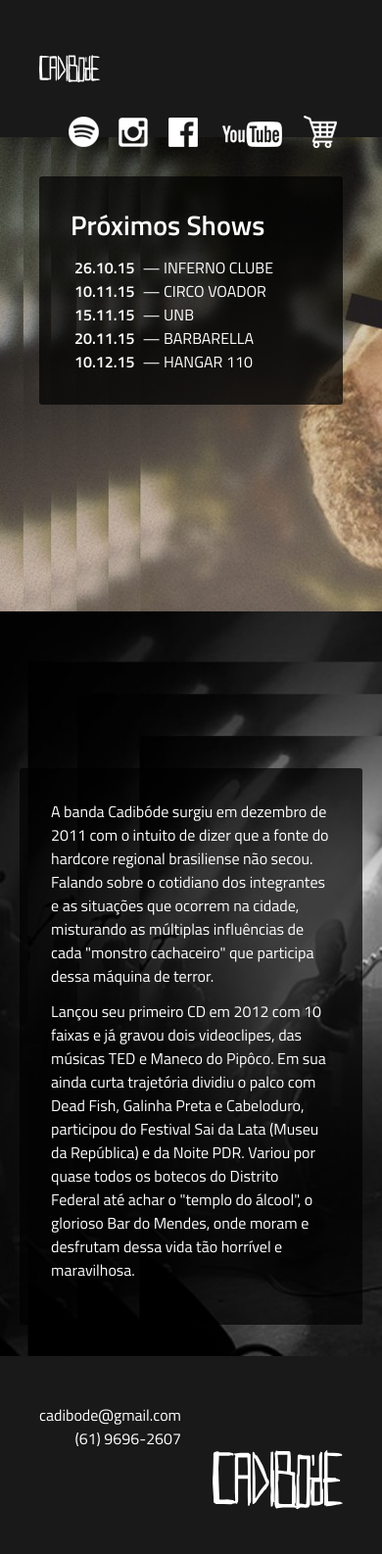
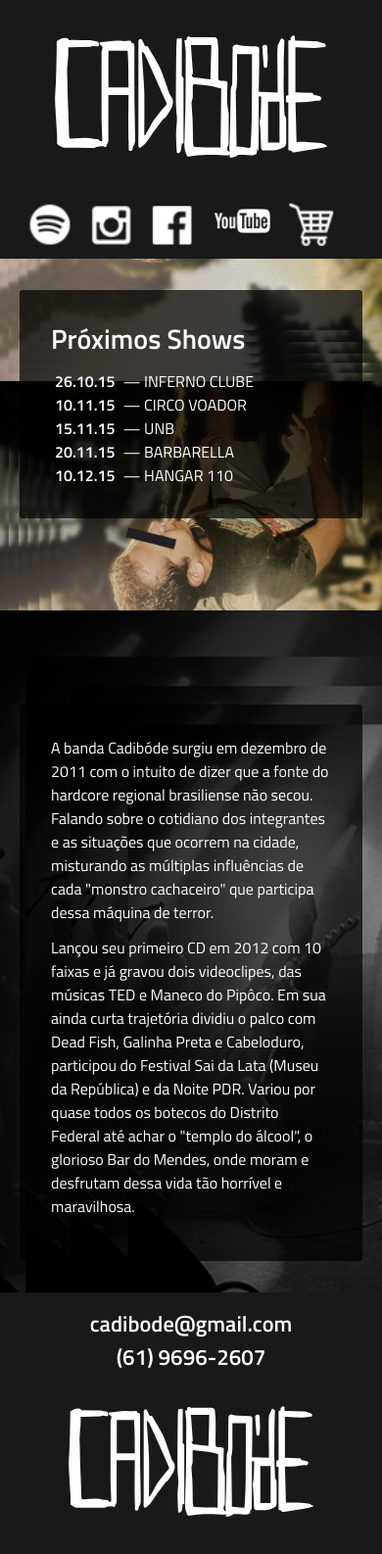
Before and after one commit to dfosco/cadibode, a plain HTML site: page index.html in a window 390 px wide. Shown: the whole page at 98% size. Drawn offline with nearby package versions, Linux system fonts and the light colour scheme.

Commit message:
Finish mobile styles and structure

```diff
--- a/index.html
+++ b/index.html
@@ -28,7 +28,7 @@
         </a>
 
         <a href="https://www.youtube.com/user/CADIBODE">
-          <img src="images/logos/youtube.png" alt="Cadibode no Youtube" class="social-media-icons" />
+          <img src="images/logos/youtube.png" alt="Cadibode no Youtube" class="social-media-icons--yt" />
         </a>
 
         <a href="https://likestore.com.br/store/showcase/cadibode">
@@ -58,10 +58,10 @@
     </section>
     <footer class="footer">
       <div class="footer-content">
-        <div class="texto-contato">
+        <p class="texto-contato">
           <a class="link-contato" href="#">cadibode@gmail.com</a>
           <a class="telefone-contato" href="tel:61-9696-2607">(61) 9696-2607</a>
-        </div>
+        </p>
         <div class="logo-wrapper">
           <img class="footer-logo" src="images/logos/cadibode_logo.svg" alt="Cadibode" />
         </div>
--- a/src/styles/modules/_cadifooter.scss
+++ b/src/styles/modules/_cadifooter.scss
@@ -8,27 +8,36 @@
   background: #191919;
   color: #FFF;
   height: 100%;
-  padding: 1em 2.5em;
+  padding: 2em 0em;
 }
 
 .footer-content {
+  @include span-columns(9 of 10);
+  @include shift(0.5);
+
+  @include media($medium-screen-up) {
     height: 100%;
     float: right;
     margin: 1.5em 0em;
   }
+}
 
 .texto-contato {
+  width: 100%;
+  font-size: 1.4em;
+  text-align: center;
+
+  @include media($medium-screen-up) {
     float: left;
     height: 100%;
-  margin-top: 0.5em;
-  margin-right: 2em;
     text-align: right;
+  }
 }
 
 .link-contato, .telefone-contato {
   color: #FFF;
   display: block;
-  font-weight: 500;
+  font-weight: 900;
 
   &:hover, &:active, &:focus {
     color: #FFF;
@@ -37,10 +46,16 @@
 }
 
 .logo-wrapper {
+  @include span-columns(10 of 10);
+
+  @include media($medium-screen-up) {
     height: 100%;
     float: right;
   }
+}
 
 .footer-logo {
+  @include media($medium-screen-up) {
     height: 60px;
   }
+}
--- a/src/styles/modules/_header.scss
+++ b/src/styles/modules/_header.scss
@@ -2,24 +2,55 @@
 @import "../../lib/base/_base.scss";
 
 .header {
+  @extend .clearfix;
   background: #191919;
-  height: 140px;
-  padding: 2.5em;
+  height: 100%;
+
+  @include media($medium-screen-up) {
+    height: 140px;
+    padding: 2.5em;
+  }
 }
 
 .header-logo {
-  float: left;
-  width: 20%;
+  @include span-columns(8 of 10);
+  @include shift(1);
+
+  @include media($medium-screen-up) {
+    float: left;
+    width: 20%;
+  }
 }
 
 .cadibode-logo{
-  height: 60px;
+  @include span-columns(9 of 10);
+  @include shift(0.5);
+  //height: 100px;
+  margin-top: 1em;
+  margin-bottom: 1em;
+
+  @include media($medium-screen-up) {
+    float: left;
+    width: 20%;
+  }
 }
 
 .social-media {
-  float: right;
+  @include span-columns(9 of 10);
+  @include shift(0.5);
+
+  @include media($medium-screen-up) {
+    float: right;
+  }
 }
 
 .social-media-icons {
-  display: inline-block;
+  display: block;
+  @include span-columns(2 of 10);
 }
+
+.social-media-icons--yt {
+  @extend .social-media-icons;
+  min-width: 80px;
+  margin-top: 0.20em;
+}
--- a/src/styles/modules/_main.scss
+++ b/src/styles/modules/_main.scss
@@ -4,19 +4,27 @@
 .main {
   background: url("#{$img-url}/FUNDOLAND.jpg") no-repeat top left;
   background-position: 0px -250px;
-  padding: 1.5em 2.5em;
-  height: 500px;
+  background-size: cover;
+  background-repeat: repeat-y;
+  height: 375px;
+
+  @include media($medium-screen-up) {
+    height: 500px;
+  }
 }
 
 .show-schedule {
   background: rgba(0, 0, 0, 0.7);
   border-radius: 3px;
-  margin-top: 1em;
   padding: 2em;
+  margin-top: 2em;
+  @include span-columns(9 of 10);
+  @include shift(0.5);
 
   @include media($medium-screen-up) {
     @include span-columns(4 of 16);
   }
+
 }
 
 .schedule-title {
--- a/src/styles/modules/_release.scss
+++ b/src/styles/modules/_release.scss
@@ -13,6 +13,10 @@
   background: rgba(0, 0, 0, 0.7);
   padding: 2em;
   border-radius: 3px;
+  @include span-columns(9 of 10);
+  @include shift(0.5);
+  margin-top: 6em;
+  margin-bottom: 2em;
 
   @include media($medium-screen-up) {
     @include span-columns(10 of 16);
@@ -20,11 +24,6 @@
     margin-top: 10em;
     margin-bottom: 6em;
   }
-
-  @include span-columns(9 of 10);
-  @include shift(0.5);
-  margin-top: 10em;
-  margin-bottom: 2em;
 }
 
 .release-copy {
```
Also changed, not shown: stylesheets/stylesheet.css. Lines whose indentation alone changed are shown as unchanged.
